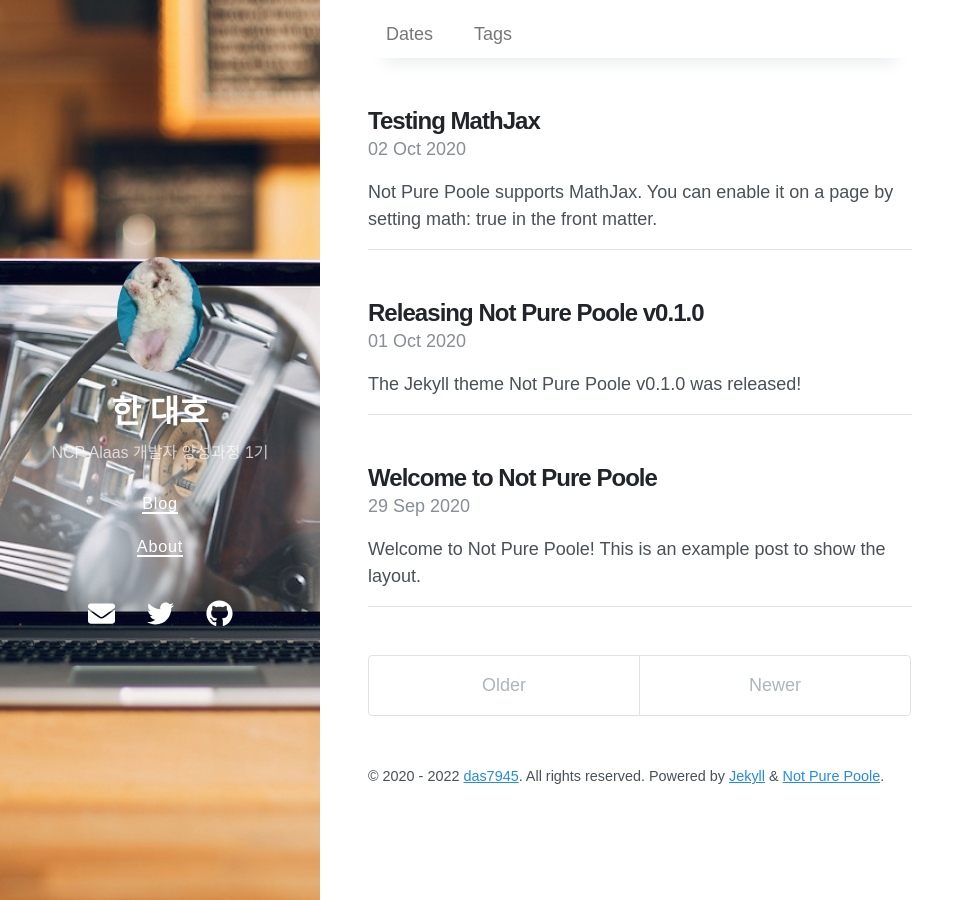
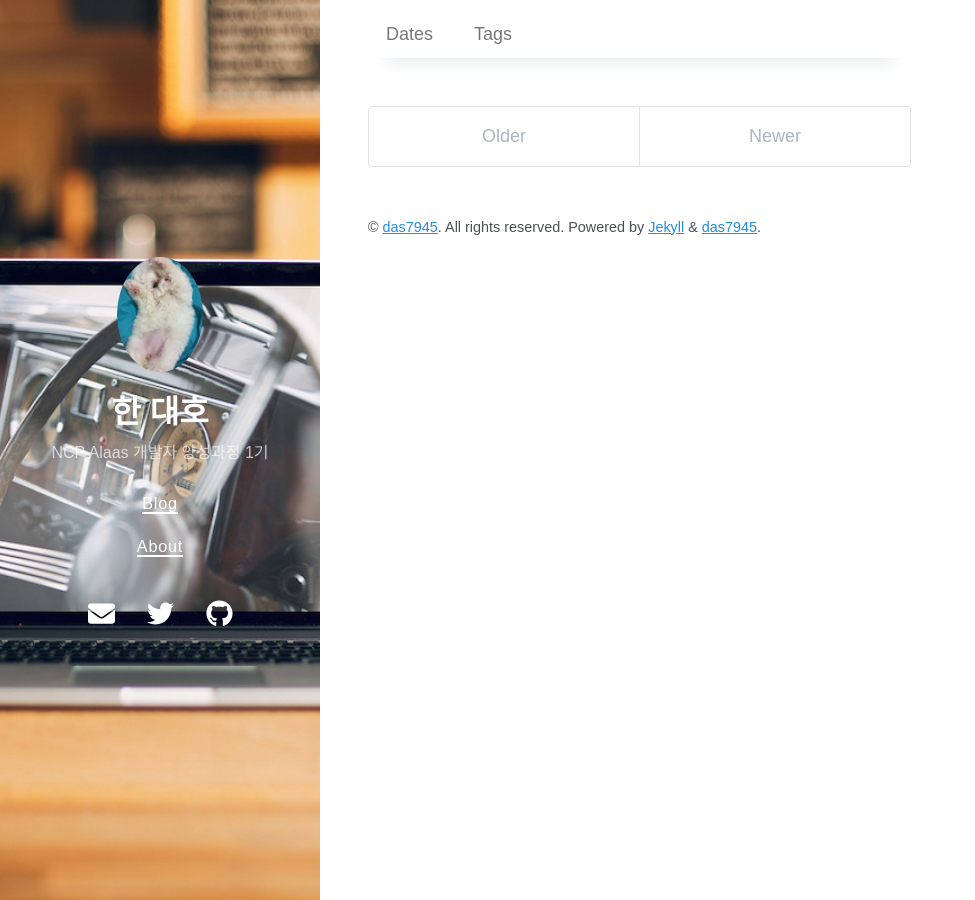
Before and after one commit to das7945/das7945.github.io, a Jekyll site: the page built from index.html, in a window 1280 px wide. Shown: the whole page, without its empty margins (0-975 px from the left). Built offline with Jekyll 4.4.1, drawn with Linux system fonts in a browser that asks for light colours; nearby versions of some CDN libraries; the list of posts is cut into pages by our own code.

Commit message:
되는거 맞나?

```diff
--- a/_includes/content.html
+++ b/_includes/content.html
@@ -12,6 +12,6 @@
   {%- endif -%}
   <small>
     &copy; {{ year_string }} {% if site.author %}<a href="{{ site.author.url }}">{{ site.author.name }}</a>{% endif %}. All rights reserved.
-    Powered by <a href="https://jekyllrb.com/">Jekyll</a> & <a href="https://github.com/vszhub/not-pure-poole">Not Pure Poole</a>.
+    Powered by <a href="https://jekyllrb.com/">Jekyll</a> & <a href="https://github.com/das7945/das7945.github.io">das7945</a>.
   </small>
 </footer>
--- a/_posts/2020-09-29-welcome-to-not-pure-poole.md
+++ /dev/null
@@ -1,169 +0,0 @@
----
-layout: post
-title: Welcome to Not Pure Poole
-date: 2020-09-29 23:18 +0800
-last_modified_at: 2020-10-01 01:08:25 +0800
-tags: [jekyll theme, jekyll, tutorial]
-toc:  true
----
-Welcome to **Not Pure Poole**! This is an example post to show the layout.
-{: .message }
-
-First, do you notice the TOC on the right side? Try to scroll down to read this post, you'll find that the TOC is always sticky in the viewport.
-
-Cum sociis natoque penatibus et magnis <a href="#">dis parturient montes</a>, nascetur ridiculus mus. *Aenean eu leo quam.* Pellentesque ornare sem lacinia quam venenatis vestibulum. Sed posuere consectetur est at lobortis. Cras mattis consectetur purus sit amet fermentum.
-
-> Curabitur blandit tempus porttitor. Nullam quis risus eget urna mollis ornare vel eu leo. Nullam id dolor id nibh ultricies vehicula ut id elit.
-
-Etiam porta **sem malesuada magna** mollis euismod. Cras mattis consectetur purus sit amet fermentum. Aenean lacinia bibendum nulla sed consectetur.
-
-## Inline HTML elements
-
-HTML defines a long list of available inline tags, a complete list of which can be found on the [Mozilla Developer Network](https://developer.mozilla.org/en-US/docs/Web/HTML/Element).
-
-- **To bold text**, use `<strong>`.
-- *To italicize text*, use `<em>`.
-- <mark>To highlight</mark>, use `<mark>`.
-- Abbreviations, like <abbr title="HyperText Markup Langage">HTML</abbr> should use `<abbr>`, with an optional `title` attribute for the full phrase.
-- Citations, like <cite>&mdash; Mark Otto</cite>, should use `<cite>`.
-- <del>Deleted</del> text should use `<del>` and <ins>inserted</ins> text should use `<ins>`.
-- Superscript <sup>text</sup> uses `<sup>` and subscript <sub>text</sub> uses `<sub>`.
-
-Most of these elements are styled by browsers with few modifications on our part.
-
-## Footnotes
-
-Footnotes are supported as part of the Markdown syntax. Here's one in action. Clicking this number[^fn-sample_footnote] will lead you to a footnote. The syntax looks like:
-
-{% highlight text %}
-Clicking this number[^fn-sample_footnote]
-{% endhighlight %}
-
-Each footnote needs the `^fn-` prefix and a unique ID to be referenced for the footnoted content. The syntax for that list looks something like this:
-
-{% highlight text %}
-[^fn-sample_footnote]: Handy! Now click the return link to go back.
-{% endhighlight %}
-
-You can place the footnoted content wherever you like. Markdown parsers should properly place it at the bottom of the post.
-
-## Heading
-
-Vivamus sagittis lacus vel augue rutrum faucibus dolor auctor. Duis mollis, est non commodo luctus, nisi erat porttitor ligula, eget lacinia odio sem nec elit. Morbi leo risus, porta ac consectetur ac, vestibulum at eros.
-
-### Code
-
-Inline code is available with the `<code>` element. Snippets of multiple lines of code are supported through Rouge. Longer lines will automatically scroll horizontally when needed. You may also use code fencing (triple backticks) for rendering code.
-
-{% highlight js %}
-// Example can be run directly in your JavaScript console
-
-// Create a function that takes two arguments and returns the sum of those arguments
-var adder = new Function("a", "b", "return a + b");
-
-// Call the function
-adder(2, 6);
-// > 8
-{% endhighlight %}
-
-You may also optionally show code snippets with line numbers. Add `linenos` to the Rouge tags.
-
-{% highlight js linenos %}
-// Example can be run directly in your JavaScript console
-
-// Create a function that takes two arguments and returns the sum of those arguments
-var adder = new Function("a", "b", "return a + b");
-
-// Call the function
-adder(2, 6);
-// > 8
-{% endhighlight %}
-
-Aenean lacinia bibendum nulla sed consectetur. Etiam porta sem malesuada magna mollis euismod. Fusce dapibus, tellus ac cursus commodo, tortor mauris condimentum nibh, ut fermentum massa.
-
-### Lists
-
-Cum sociis natoque penatibus et magnis dis parturient montes, nascetur ridiculus mus. Aenean lacinia bibendum nulla sed consectetur. Etiam porta sem malesuada magna mollis euismod. Fusce dapibus, tellus ac cursus commodo, tortor mauris condimentum nibh, ut fermentum massa justo sit amet risus.
-
-- Praesent commodo cursus magna, vel scelerisque nisl consectetur et.
-- Donec id elit non mi porta gravida at eget metus.
-- Nulla vitae elit libero, a pharetra augue.
-
-Donec ullamcorper nulla non metus auctor fringilla. Nulla vitae elit libero, a pharetra augue.
-
-1. Vestibulum id ligula porta felis euismod semper.
-2. Cum sociis natoque penatibus et magnis dis parturient montes, nascetur ridiculus mus.
-3. Maecenas sed diam eget risus varius blandit sit amet non magna.
-
-Cras mattis consectetur purus sit amet fermentum. Sed posuere consectetur est at lobortis.
-
-<dl>
-  <dt>HyperText Markup Language (HTML)</dt>
-  <dd>The language used to describe and define the content of a Web page</dd>
-
-  <dt>Cascading Style Sheets (CSS)</dt>
-  <dd>Used to describe the appearance of Web content</dd>
-
-  <dt>JavaScript (JS)</dt>
-  <dd>The programming language used to build advanced Web sites and applications</dd>
-</dl>
-
-Integer posuere erat a ante venenatis dapibus posuere velit aliquet. Morbi leo risus, porta ac consectetur ac, vestibulum at eros. Nullam quis risus eget urna mollis ornare vel eu leo.
-
-### Images
-
-Quisque consequat sapien eget quam rhoncus, sit amet laoreet diam tempus. Aliquam aliquam metus erat, a pulvinar turpis suscipit at.
-
-![placeholder](http://placehold.it/800x400 "Large example image")
-![placeholder](http://placehold.it/400x200 "Medium example image")
-![placeholder](http://placehold.it/200x200 "Small example image")
-
-Align to the center by adding `class="align-center"`:
-
-![placeholder](http://placehold.it/400x200 "Medium example image"){: .align-center}
-
-### Tables
-
-Aenean lacinia bibendum nulla sed consectetur. Lorem ipsum dolor sit amet, consectetur adipiscing elit.
-
-<table>
-  <thead>
-    <tr>
-      <th>Name</th>
-      <th>Upvotes</th>
-      <th>Downvotes</th>
-    </tr>
-  </thead>
-  <tfoot>
-    <tr>
-      <td>Totals</td>
-      <td>21</td>
-      <td>23</td>
-    </tr>
-  </tfoot>
-  <tbody>
-    <tr>
-      <td>Alice</td>
-      <td>10</td>
-      <td>11</td>
-    </tr>
-    <tr>
-      <td>Bob</td>
-      <td>4</td>
-      <td>3</td>
-    </tr>
-    <tr>
-      <td>Charlie</td>
-      <td>7</td>
-      <td>9</td>
-    </tr>
-  </tbody>
-</table>
-
-Nullam id dolor id nibh ultricies vehicula ut id elit. Sed posuere consectetur est at lobortis. Nullam quis risus eget urna mollis ornare vel eu leo.
-
------
-
-Want to see something else added? <a href="https://github.com/vszhub/not-pure-poole/issues/new">Open an issue.</a>
-
-[^fn-sample_footnote]: Handy! Now click the return link to go back.
--- a/_posts/2020-10-01-releasing-not-pure-poole-v0-1-0.md
+++ /dev/null
@@ -1,14 +0,0 @@
----
-layout: post
-title: Releasing Not Pure Poole v0.1.0
-author: Songzi Vong
-tags:
-- jekyll theme
-- jekyll
-date: 2020-10-01 13:56 +0800
----
-The Jekyll theme **Not Pure Poole** v0.1.0 was released!
-
-Not Pure Poole is a simple, beautiful, and powerful Jekyll theme for blogs. It is built on [Poole](https://github.com/poole/poole) and [Pure](https://purecss.io/).
-
-For more information about this theme, you can read the [README](https://github.com/vszhub/not-pure-poole/blob/master/README.md) file.
--- a/_posts/2020-10-02-testing-mathjax.md
+++ /dev/null
@@ -1,17 +0,0 @@
----
-layout: post
-title: Testing MathJax
-tags: mathjax
-math: true
-date: 2020-10-02 15:32 +0800
----
-Not Pure Poole supports [MathJax](https://www.mathjax.org/). You can enable it on a page by setting `math: true` in the front matter.
-
-An inline math: \\\(E=mc^2\\\).
-
-A display math:
-
-$$
-i\hbar \frac{\partial \Psi}{\partial t} = -\frac{\hbar^2}{2m}
-\frac{\partial^2 \Psi}{\partial x^2} + V \Psi
-$$
```
Also changed, not shown: 1 other file.
